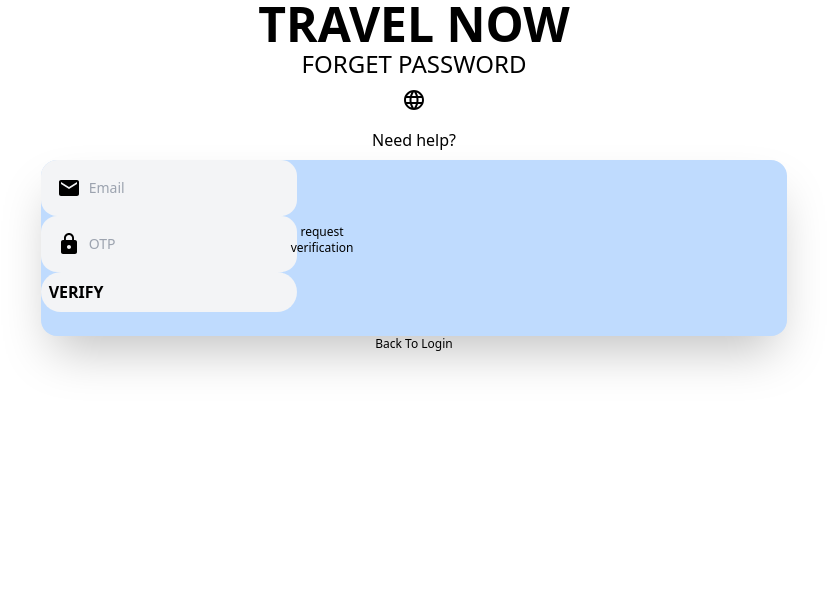
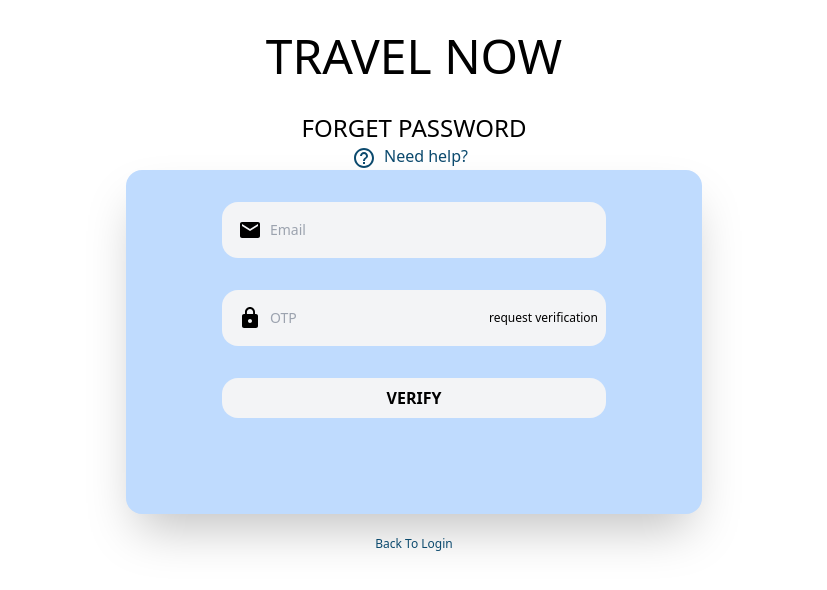
Before and after one commit to CQL02/TravelBlog, a Next.js app: page /login/forgetpassword in a window 1280 px wide. Shown: the top 590 px of the page, without its empty margins (226-1053 px from the left). Built offline with nearby package versions, Linux system fonts and the light colour scheme.

Commit message:
Login left with same row things

```diff
--- a/pages/login/forgetpassword.js
+++ b/pages/login/forgetpassword.js
@@ -1,7 +1,8 @@
 import Head from "next/head";
 import EmailIcon from "@mui/icons-material/Email";
 import HttpsIcon from "@mui/icons-material/Https";
-import LanguageIcon from "@mui/icons-material/Language";
+import HelpOutlineIcon from '@mui/icons-material/HelpOutline';
+
 
 export default function ForgetPasswordPage() {
   return (
@@ -12,15 +13,20 @@ export default function ForgetPasswordPage() {
       </Head>
 
       <main className="flex flex-col items-center justify-center w-full flex-1 px-20 text-center">
-        <div className="text-centre font-bold text-5xl">TRAVEL NOW</div>
-        <p className="text-centre text-2xl">FORGET PASSWORD</p>
-        <LanguageIcon className="m-2" />
-        <a href="#" className="m-2">
-          Need help?
-        </a>
-        <div className="rounded-2xl shadow-2xl bg-blue-200 flex w-2/3 max-w-4xl">
-          <div className="flex flex-col items-center mb-3">
-            <div className="rounded-2xl bg-gray-100 w-64 p-2 flex justify-centre">
+        <div className="text-centre font-medium text-5xl font-sans py-8">TRAVEL NOW</div>
+        <div>
+        <p className="text-centre font-normal text-2xl basic-1/2 ">FORGET PASSWORD</p>
+        <div className="inline-block align-right text-right text-sky-900	">
+          <HelpOutlineIcon className=""/>
+          <a href="#" className="m-2 text-s text-right">
+            Need help?
+          </a>
+        </div>
+        </div>
+
+        <div className="rounded-2xl shadow-2xl flex w-full md:w-auto bg-blue-200">
+          <div className="flex flex-col items-center m-8">
+            <div className="rounded-2xl bg-gray-100 w-96 p-2 flex justify-centre">
               <EmailIcon className="m-2 " />
               <input
                 type="Email"
@@ -30,8 +36,8 @@ export default function ForgetPasswordPage() {
               />
             </div>
 
-            <div className="flex flex-col items-center mb-3">
-              <div className="rounded-2xl bg-gray-100 w-64 p-2 flex justify-centre">
+            <div className="flex flex-col items-center m-8">
+              <div className="bg-gray-100 w-96 p-2 flex items-center rounded-2xl">
                 <HttpsIcon className="m-2 " />
                 <input
                   type="OTP"
@@ -45,7 +51,7 @@ export default function ForgetPasswordPage() {
               <div>
                 <a
                   href="#"
-                  className="rounded-full inline-block font-bold bg-gray-100 w-64 p-2 flex items-center"
+                  className="bg-gray-100 w-96 p-2 m-8 flex rounded-2xl font-bold justify-center"
                 >
                   VERIFY
                 </a>
@@ -54,8 +60,8 @@ export default function ForgetPasswordPage() {
           </div>
         </div>
 
-        <div className="flex justify-left mb-5">
-          <a href="#" className="text-xs">
+        <div className="align-left mt-4">
+          <a href="#" className="text-xs text-sky-900">
             Back To Login
           </a>
         </div>
```
